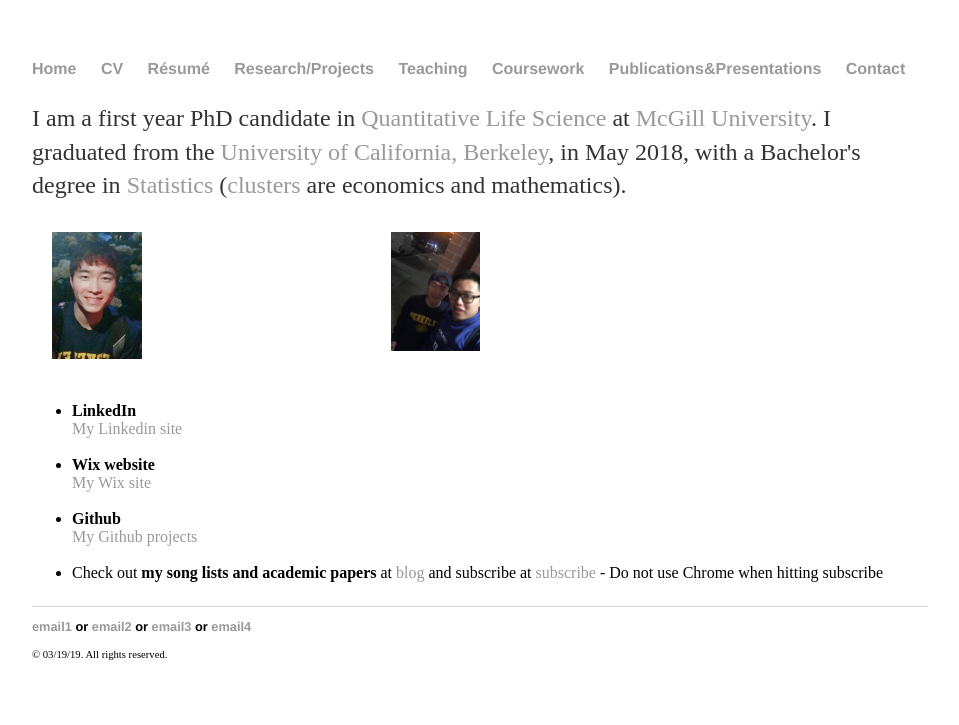
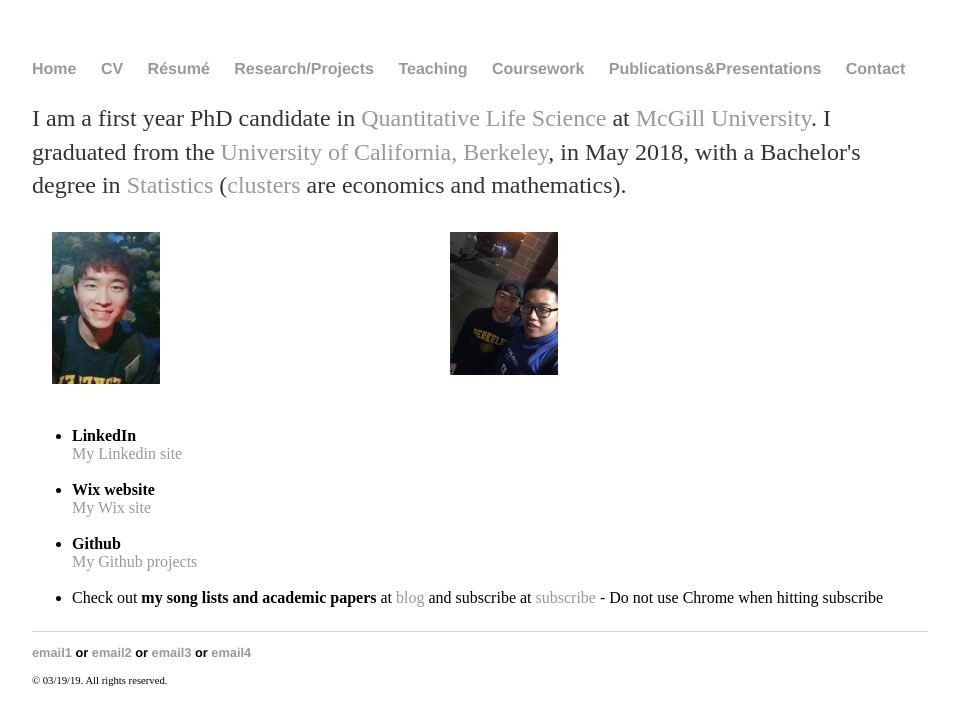
Before and after one commit to yjkweon24/yjkweon24.github.io, a Jekyll site: the page built from index.html, in a window 1280 px wide. Shown: the top 725 px of the page, without its empty margins (160-1119 px from the left). Built offline with Jekyll 4.4.1, drawn with Linux system fonts in a browser that asks for light colours.

Commit message:
Update main.css

```diff
--- a/css/main.css
+++ b/css/main.css
@@ -45,7 +45,7 @@ ul.posts li {
 
 .column {
   float: left;
-  width: 33.33%;
+  width: 40%;
   padding: 5px 20px 5px 20px;
 }
 
```
